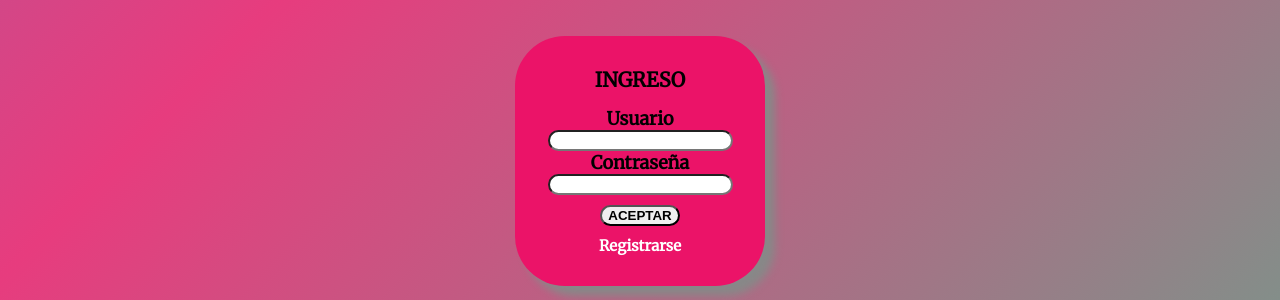
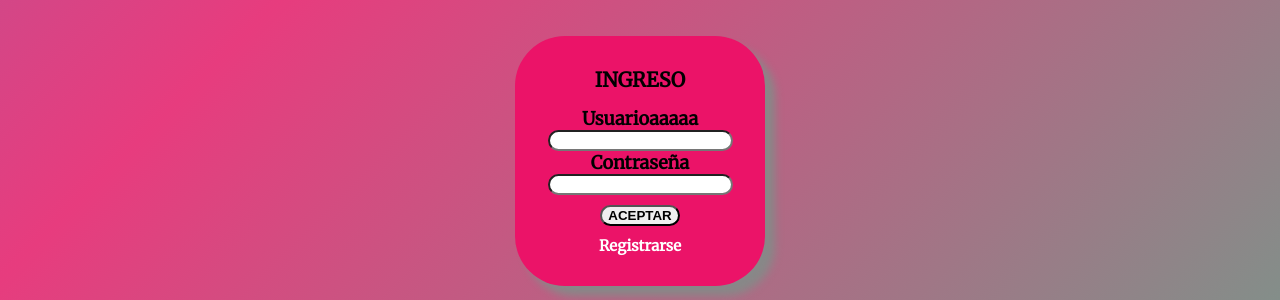
Before and after one commit to dalaniz/dgtigre, a PHP site: page /riper/login.php in a window 1280 px wide. Shown: the part 259-559 px from the top of the page. Run offline with PHP 8.4, Linux system fonts and the light colour scheme.

Commit message:
cambios re piolas a riper/login.php

```diff
--- a/riper/login.php
+++ b/riper/login.php
@@ -91,7 +91,7 @@ a:hover {
 	<div class="cuadro-login">
 		<label style="height: 40px; background-color: #eb1368; color: black; font-size:20px; font-weight:bold;">INGRESO</label>
 
-		<label style="color:black">Usuario</label>
+		<label style="color:black">Usuarioaaaaa</label>
 		<input style="border-radius:50px" type="text" id="user" name="user" />
 		<label style="color:black">Contrase&ntilde;a</label>
 		<input style="border-radius:50px" type="password" id="pwd" name="pwd"/>
```
